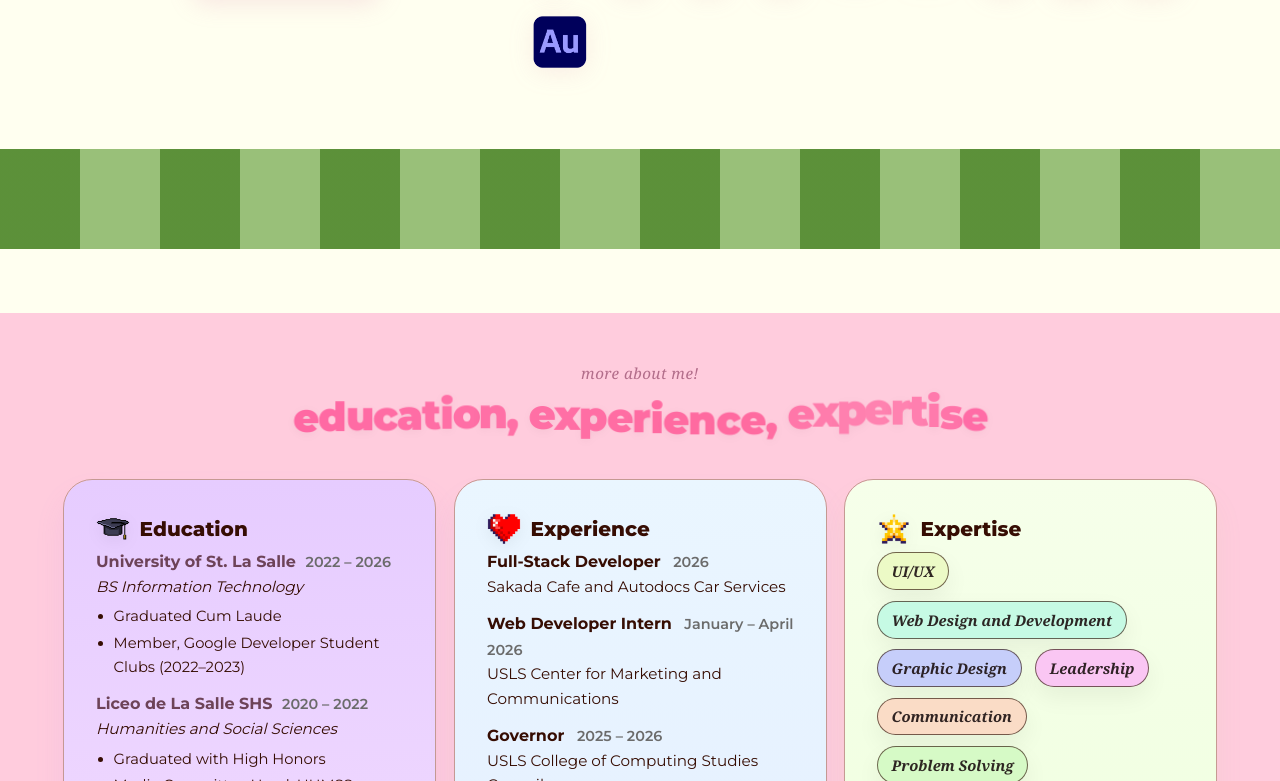
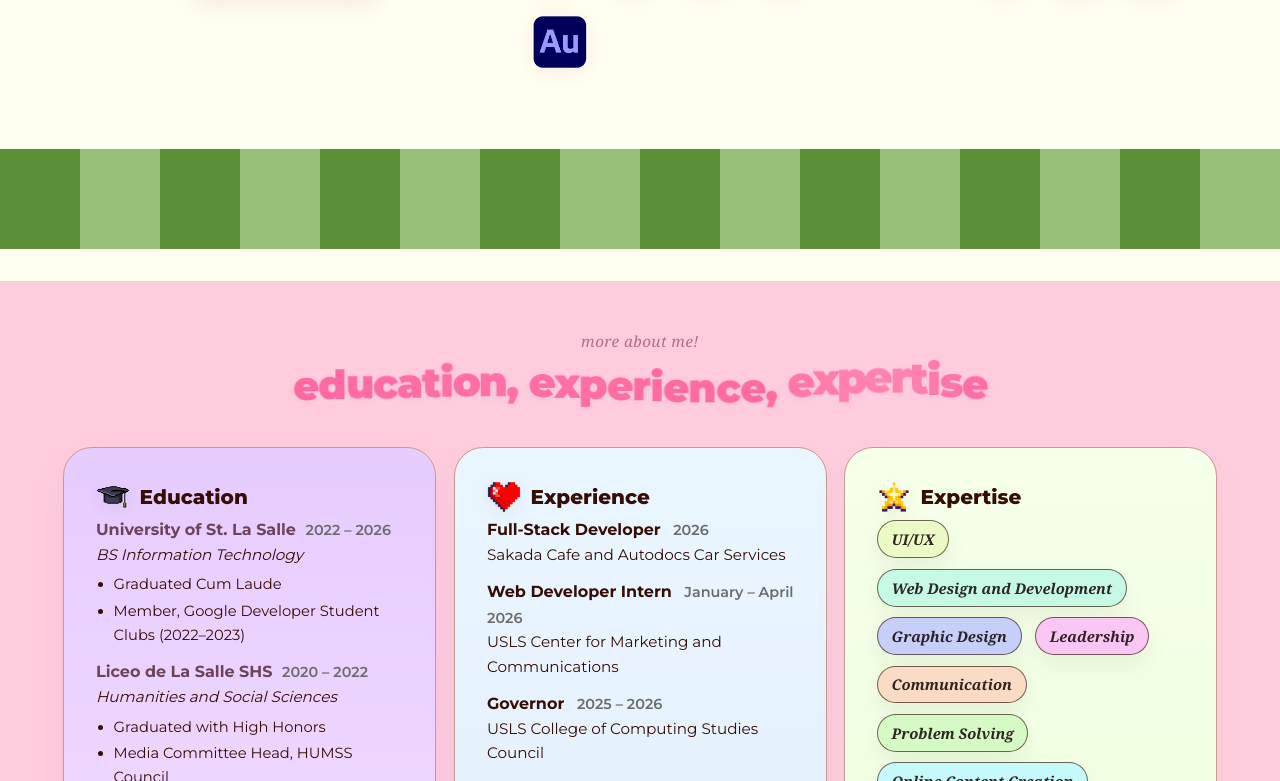
Before and after one commit to naomiesther/naofolio, a Next.js app: page / in a window 1280 px wide. Shown: the part 1375-2156 px from the top of the page. Built offline with nearby package versions, Linux system fonts and the light colour scheme.

Commit message:
Apply full-width pastel pink background to about-folder-section

```diff
--- a/src/app/globals.css
+++ b/src/app/globals.css
@@ -1307,7 +1307,7 @@ img {
 ========================================== */
 .about-section {
   position: relative;
-  background: transparent;
+  background: var(--light-bg);
   overflow: hidden;
   display: flex;
   flex-direction: column;
@@ -1328,9 +1328,6 @@ img {
   padding: 6rem 4rem 3rem;
   gap: 1rem;
   max-width: 1400px;
-  background: var(--light-bg);
-  width: 100%;
-  margin: 0 auto;
   margin: 0 auto;
   width: 100%;
 }
@@ -1694,9 +1691,13 @@ img {
    ABOUT FOLDER CARDS
 ========================================== */
 .about-folder-section {
-  width: 100%;
-  max-width: none;
-  margin: 0;
+  width: 100vw;
+  position: relative;
+  left: 50%;
+  right: 50%;
+  margin-left: -50vw;
+  margin-right: -50vw;
+  background: #FFCCDD;
   padding: 3rem 4rem 5rem;
   overflow: visible;
   opacity: 0;
@@ -1706,9 +1707,6 @@ img {
     opacity 900ms cubic-bezier(0.22, 1, 0.36, 1),
     transform 900ms cubic-bezier(0.22, 1, 0.36, 1),
     filter 900ms cubic-bezier(0.22, 1, 0.36, 1);
-  background: #FFCCDD;
-  border-radius: 0;
-  margin-top: 2rem;
 }
 
 .about-folder-section.is-visible {
@@ -1731,6 +1729,10 @@ img {
     opacity 700ms cubic-bezier(0.22, 1, 0.36, 1),
     transform 700ms cubic-bezier(0.22, 1, 0.36, 1);
   transition-delay: 140ms;
+  max-width: 1400px;
+  margin-left: auto;
+  margin-right: auto;
+  padding: 0 4rem;
 }
 
 .about-folder-section.is-visible .about-folder-header {
```
